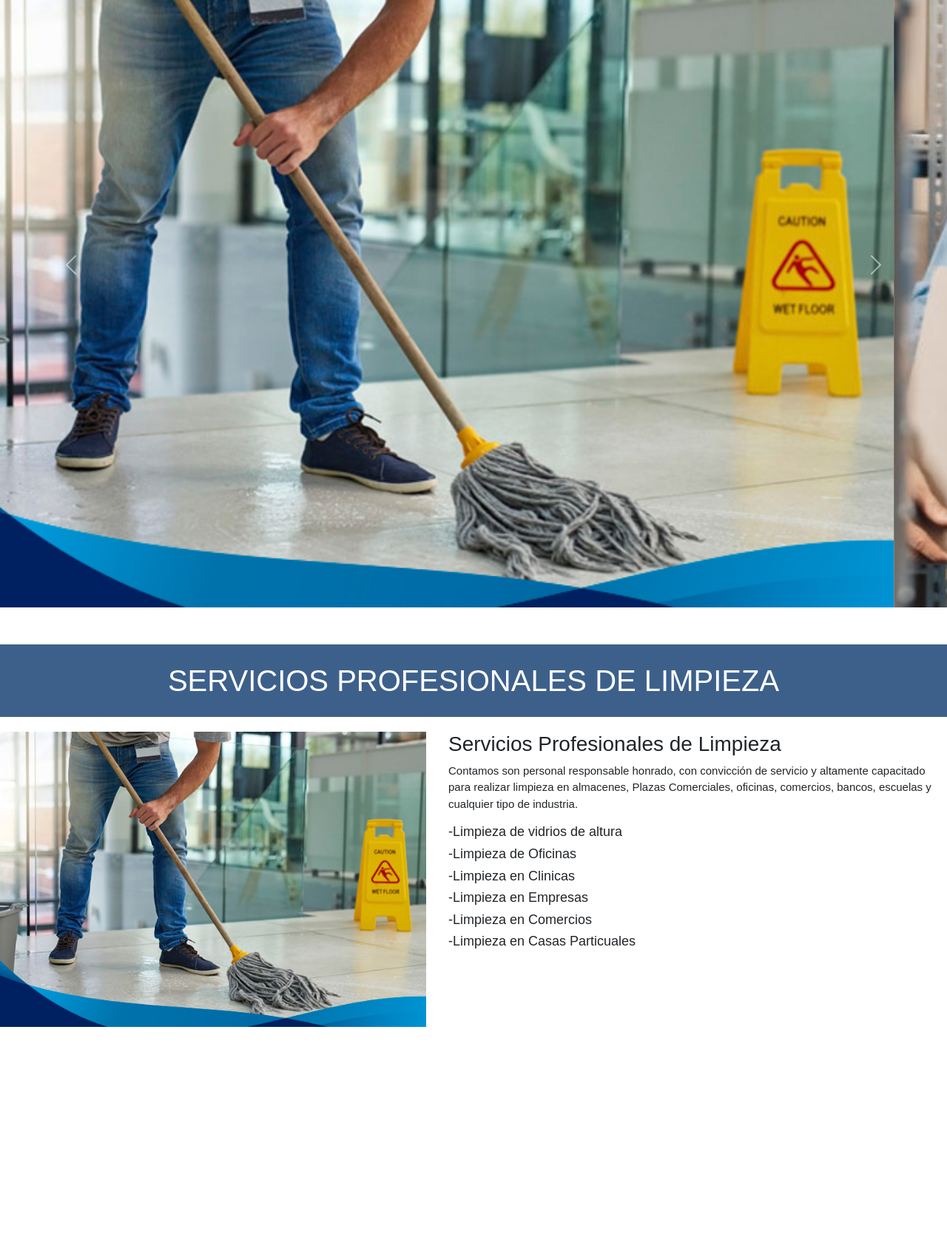
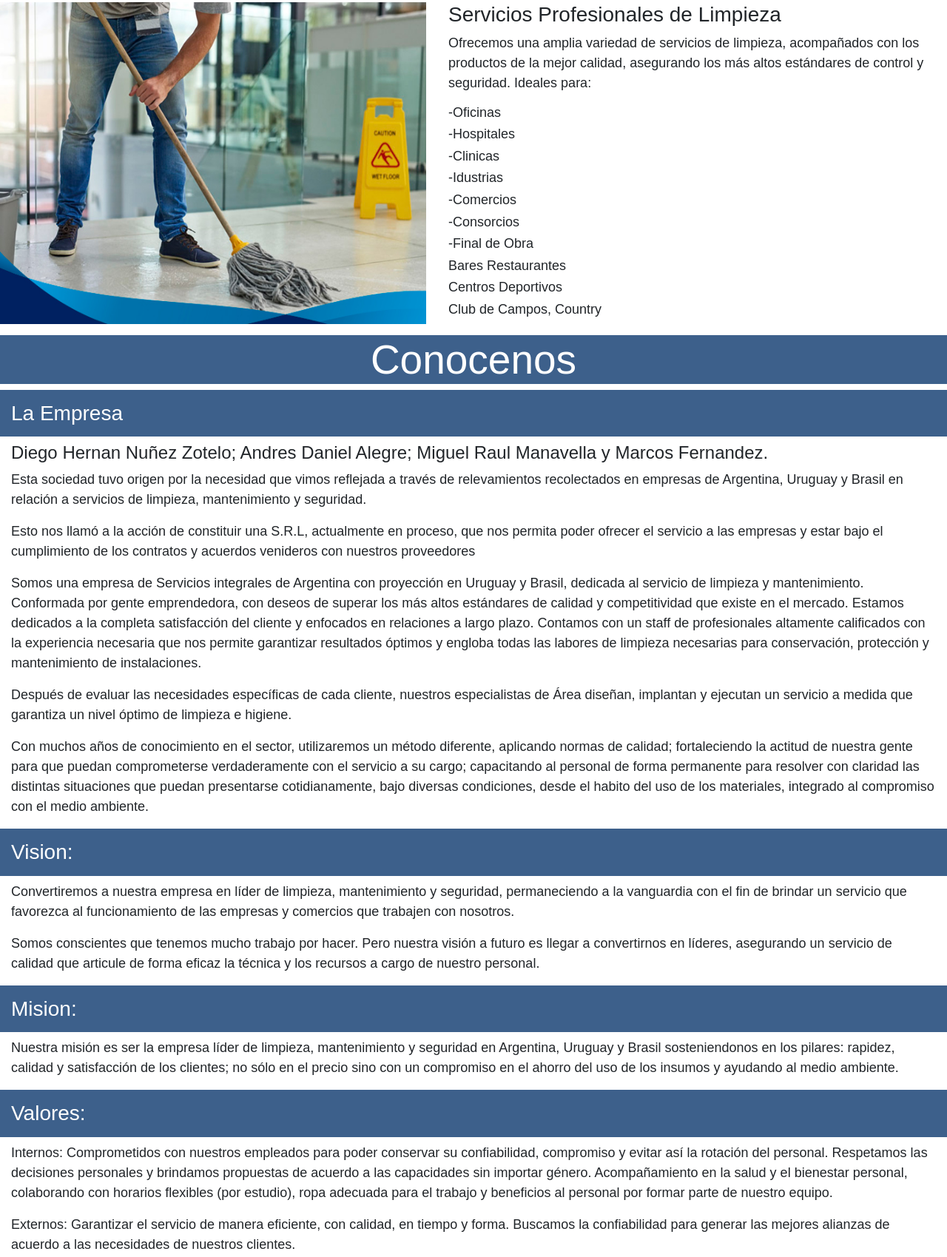
Before and after one commit to kioskiSalazar/Servicio-Limpieza, a website: page index.html in a window 1280 px wide. Shown: the part 245-1944 px from the top of the page at 74% size. Before the commit the page ends 1633 px from the top, so only its background shows below. Drawn offline with nearby package versions, Linux system fonts and the light colour scheme.

Commit message:
con-modif

```diff
--- a/index.html
+++ b/index.html
@@ -22,15 +22,13 @@
             <img src="public/mail.jpeg" alt="mail">
             <a href="">Info@cosmo.com</a>
         </div>
-    </div>
         <!-- inicio nav -->
         <nav class="nav">
             <h1>Cosmo</h1>
             <ul>
-        <li><a href="">Inicio</a></li>
                 <li><a href="">Servicio de Limpieza</a></li>
-        <li><a href="">Personal Eventual</a></li>
-        <li><a href="">Servicio de Mantenimiento</a></li>
+                <li><a href="">Conocenos</a></li>
+                <li><a href="">Clientes</a></li>
                 <li><a href="">Contacto</a></li>
             </ul>
         </nav>
@@ -38,32 +36,7 @@
     </header>
     <main>
         <section class="hero">
-            <div id="carouselExampleControls" class="carousel slide" data-bs-ride="carousel">
-                <div class="carousel-inner">
-                    <div class="carousel-item active">
-                        <h2>Servicio de Limpieza</h2>
-                        <img src="public/limp.jpg" class="d-block w-100" alt="...">
-                    </div>
-                    <div class="carousel-item">
-                        <h2>Personal Eventual</h2>
-                        <img src="public/eventual.jpg" class="d-block w-100" alt="...">
-                    </div>
-                    <div class="carousel-item">
-                        <h2>Servicio de Mantenimiento</h2>
-                        <img src="public/mantenimiento.jpg" class="d-block w-100" alt="...">
-                    </div>
-                </div>
-                <button class="carousel-control-prev" type="button" data-bs-target="#carouselExampleControls"
-                    data-bs-slide="prev">
-                    <span class="carousel-control-prev-icon" aria-hidden="true"></span>
-                    <span class="visually-hidden">Previous</span>
-                </button>
-                <button class="carousel-control-next" type="button" data-bs-target="#carouselExampleControls"
-                    data-bs-slide="next">
-                    <span class="carousel-control-next-icon" aria-hidden="true"></span>
-                    <span class="visually-hidden">Next</span>
-                </button>
-            </div>
+
         </section>
         <section class="limpieza">
             <div>
@@ -72,21 +45,87 @@
             <div class="tarjeta">
                 <img src="public/limp.jpg" alt="amig limpieza">
 
-                <div class="et_pb_text_inner"><h3>Servicios Profesionales de Limpieza</h3>
-                    <p>Contamos son personal responsable honrado, con convicción de servicio y altamente capacitado para realizar limpieza en almacenes, Plazas Comerciales, oficinas, comercios, bancos, escuelas y cualquier tipo de industria.</p>
-                    <h4>-Limpieza de vidrios de altura</h4>
-                    <h4>-Limpieza de Oficinas</h4>
-                    <h4>-Limpieza en Clinicas</h4>
-                    <h4>-Limpieza en Empresas</h4>
-                    <h4>-Limpieza en Comercios</h4>
-                    <h4>-Limpieza en Casas Particuales</h4>
+                <div class="et_pb_text_inner">
+                    <h3>Servicios Profesionales de Limpieza</h3>
+                    <p>Ofrecemos una amplia variedad de servicios de limpieza, acompañados con los productos de la mejor
+                        calidad, asegurando los más altos estándares de control y seguridad. Ideales para:
+                    </p>
+                    <h4>-Oficinas</h4>
+                    <h4>-Hospitales</h4>
+                    <h4>-Clinicas</h4>
+                    <h4>-Idustrias</h4>
+                    <h4>-Comercios</h4>
+                    <h4>-Consorcios</h4>
+                    <h4>-Final de Obra</h4>
+                    <h4>Bares Restaurantes</h4>
+                    <h4>Centros Deportivos</h4>
+                    <h4>Club de Campos, Country</h4>
+                </div>
+            </div>
+        </section>
+        <section class="conocenos">
+            <div>
+                <h2>Conocenos</h2>
+                <div>
+                    <h3>La Empresa</h3>
+                    <h4>Diego Hernan Nuñez Zotelo; Andres Daniel Alegre; Miguel Raul Manavella y Marcos Fernandez.</h4>
+                    <p>
+                        Esta sociedad tuvo origen por la necesidad que vimos reflejada a través de relevamientos
+                        recolectados en empresas de Argentina, Uruguay y Brasil en relación a servicios de limpieza,
+                        mantenimiento y seguridad.</p>
+                    <p>
+                        Esto nos llamó a la acción de constituir una S.R.L, actualmente en proceso, que nos permita
+                        poder ofrecer el servicio a las empresas y estar bajo el cumplimiento de los contratos y
+                        acuerdos venideros con nuestros proveedores
+                    </p>
+                    <p>Somos una empresa de Servicios integrales de Argentina con proyección en Uruguay y Brasil,
+                        dedicada al servicio de limpieza y mantenimiento. Conformada por gente emprendedora, con deseos
+                        de superar los más altos estándares de calidad y competitividad que existe en el mercado.
+                        Estamos dedicados a la completa satisfacción del cliente y enfocados en relaciones a largo
+                        plazo. Contamos con un staff de profesionales altamente calificados con la experiencia necesaria
+                        que nos permite garantizar resultados óptimos y engloba todas las labores de limpieza necesarias
+                        para conservación, protección y mantenimiento de instalaciones.
+                    </p>
+                    <p>Después de evaluar las necesidades específicas de cada cliente, nuestros especialistas de Área
+                        diseñan, implantan y ejecutan un servicio a medida que garantiza un nivel óptimo de limpieza e
+                        higiene.</p>
+                    <p>Con muchos años de conocimiento en el sector, utilizaremos un método diferente, aplicando normas
+                        de calidad; fortaleciendo la actitud de nuestra gente para que puedan comprometerse
+                        verdaderamente con el servicio a su cargo; capacitando al personal de forma permanente para
+                        resolver con claridad las distintas situaciones que puedan presentarse cotidianamente, bajo
+                        diversas condiciones, desde el habito del uso de los materiales, integrado al compromiso con el
+                        medio ambiente.
+                    </p>
+                    <h3>Vision:</h3>
+                    <p>
+                        Convertiremos a nuestra empresa en líder de limpieza, mantenimiento y seguridad, permaneciendo a
+                        la vanguardia con el fin de brindar un servicio que favorezca al funcionamiento de las empresas
+                        y comercios que trabajen con nosotros.
+                    </p>
+                    <p>Somos conscientes que tenemos mucho trabajo por hacer. Pero nuestra visión a futuro es llegar a
+                        convertirnos en líderes, asegurando un servicio de calidad que articule de forma eficaz la
+                        técnica y los recursos a cargo de nuestro personal. </p>
+                    <h3>Mision:</h3>
+                    <p>Nuestra misión es ser la empresa líder de limpieza, mantenimiento y seguridad en Argentina,
+                        Uruguay y Brasil sosteniendonos en los pilares: rapidez, calidad y satisfacción de los clientes;
+                        no sólo en el precio sino con un compromiso en el ahorro del uso de los insumos y ayudando al
+                        medio ambiente.
+                    </p>
+                    <h3>Valores:</h3>
+                    <p>Internos: Comprometidos con nuestros empleados para poder conservar su confiabilidad, compromiso y evitar así la rotación del personal. Respetamos las decisiones personales y brindamos propuestas de acuerdo a las capacidades sin importar género. Acompañamiento en la salud y el bienestar personal, colaborando con horarios flexibles (por estudio), ropa adecuada para el trabajo y beneficios al personal por formar parte de nuestro equipo.
+                    </p>
+                    <p>Externos: Garantizar el servicio de manera eficiente, con calidad, en tiempo y forma. Buscamos la confiabilidad para generar las mejores alianzas de acuerdo a las necesidades de nuestros clientes.
+                    </p>
+                    <h3>Obejetivos</h3>
+                    <p>Nuestro objetivo es ofrecerles el mejor servicio acompañado con la mejor relación calidad-precio en limpieza de negocios y empresas; así también limpieza en Barrios cerrados, Country, Club de campo, etc, donde desarrollamos un control sobre los trabajos de limpieza y mantenimiento en general, garantizando un entorno cuidado donde las personas viven y trabajan, asegurando óptimas condiciones higiénicas y sanitarias para ofrecerles soluciones especializadas las necesidades específicas de cada cliente.
+                    </p>
+                    <p>Los trabajos realizados por nuestros colaboradores, son supervisados periódicamente por los encargados de las zonas.  Todos nuestros clientes son tratados de manera personalizada, siendo los trabajos valorados luego de visitarlos y estudiar sus características.</p>
+                </div>
+
             </div>
 
 
-            </div>
-
         </section>
-
     </main>
     <footer>
 
--- a/scss/estilo.scss
+++ b/scss/estilo.scss
@@ -12,9 +12,9 @@ $color_primario : rgb(255, 255, 255) ;
 $color_secundario : rgb(61, 96, 139) ;
 
 //  header
-header {
-
-
+header{
+    position: sticky;
+    top: 0px;
 }
 .container-contac {
     display: flex;
@@ -45,12 +45,12 @@ header {
        }
  }
 //  nav
-header nav {
+.nav {
     display: flex;
     justify-content: space-between;
     align-items: center;
-    width: 98vw;
-    height: 100px;
+    width: 100vw;
+    height: 90px;
     background-color: $color_primario ;
     font-family: sans-serif;
     ul {
@@ -60,32 +60,13 @@ header nav {
             text-decoration: none;
             margin: 10px;
             color: $color_secundario;
+            padding-right: 25px;
         }
     }
 }
-// carrucel
-.hero {
-    margin-bottom: 30px;
 
-}
-.hero h2 {
-    background-color: $color_secundario;
-    color: $color_primario;
-    text-align: center;
-}
-
-.hero img{
-   width: 100%;
-height: 110vh;
-}
-footer {
-    background-color: black;
-}
 // seccion limpieza
 .limpieza {
-    padding-top: 20px;
-
-
     .tarjeta {
         background-color: $color_primario;
         margin-top: 20px;
@@ -94,7 +75,7 @@ footer {
             font-size: 18px;
         }
         p {
-            font-size: 15px;
+            font-size: 18px;
         }
         img {
             width: 45%;
@@ -107,3 +88,23 @@ footer {
 text-align: center;
 padding: 25px;}
 }
+.conocenos div {
+    h2 {
+        background-color: $color_secundario;
+        color: $color_primario;
+        text-align: center;
+        margin-top: 15px;
+        font-size: 55px;
+    }
+    h3{
+        background-color: $color_secundario;
+        color: $color_primario;
+        padding: 15px;
+    }
+    h4 {
+        padding-left: 15px;
+    }
+    p{padding-left: 15px;
+    font-size: 18px;
+padding-right: 15px;}
+}
```
Also changed, not shown: css/estilocss.css. Lines whose indentation alone changed are shown as unchanged.
